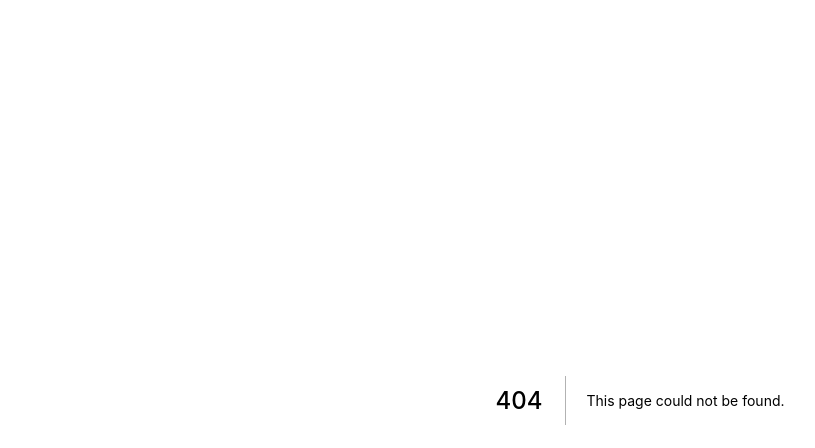
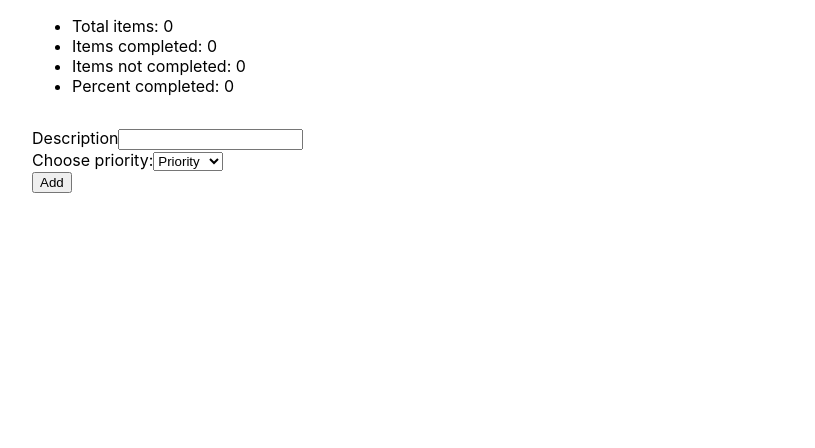
Before and after one commit to dovadi77/state-managment-tutorial, a Next.js app: page /todos in a window 1280 px wide. Before the commit this address had no page. Shown: the top 448 px of the page, without its empty margins (0-815 px from the left). Built offline with nearby package versions, Linux system fonts and the light colour scheme.

Commit message:
feat: add todos module

```diff
--- /dev/null
+++ b/component/TodoItem.js
@@ -0,0 +1,81 @@
+import { useRecoilState } from "recoil";
+
+export const TodoItem = ({ item, atom }) => {
+	const [todoList, setTodoList] = useRecoilState(atom);
+	const index = todoList.findIndex((listItem) => listItem === item);
+
+	const editItemText = ({ target: { value } }) => {
+		const newList = replaceItemAtIndex(todoList, index, {
+			...item,
+			text: value,
+		});
+
+		setTodoList(newList);
+	};
+
+	const toggleItemCompletion = () => {
+		const newList = replaceItemAtIndex(todoList, index, {
+			...item,
+			isComplete: !item.isComplete,
+		});
+
+		setTodoList(newList);
+	};
+
+	const changePriorityItem = ({ target: { value } }) => {
+		if (parseInt(value) !== 0) {
+			const newList = replaceItemAtIndex(todoList, index, {
+				...item,
+				priority: parseInt(value),
+			});
+
+			setTodoList(newList);
+		}
+	};
+
+	const deleteItem = () => {
+		const newList = removeItemAtIndex(todoList, index);
+
+		setTodoList(newList);
+	};
+
+	return (
+		<div>
+			<div>
+				<label>Description</label>
+				<input type="text" value={item.text} onChange={editItemText} />
+			</div>
+			<div>
+				<label>Completed</label>
+				<input
+					type="checkbox"
+					checked={item.isComplete}
+					onChange={toggleItemCompletion}
+				/>
+			</div>
+			<div>
+				<label>Choose priority:</label>
+				<select
+					id="priority"
+					onChange={changePriorityItem}
+					value={item.priority}
+				>
+					<option value="1">Low</option>
+					<option value="2">Medium</option>
+					<option value="3">High</option>
+				</select>
+			</div>
+			<div>
+				<button onClick={deleteItem}>X</button>
+			</div>
+		</div>
+	);
+};
+
+function replaceItemAtIndex(arr, index, newValue) {
+	return [...arr.slice(0, index), newValue, ...arr.slice(index + 1)];
+}
+
+function removeItemAtIndex(arr, index) {
+	return [...arr.slice(0, index), ...arr.slice(index + 1)];
+}
--- /dev/null
+++ b/component/TodoItemCreate.js
@@ -0,0 +1,58 @@
+import { useState } from "react";
+import { useSetRecoilState } from "recoil";
+
+export const TodoItemCreate = ({ atom }) => {
+	const [text, setText] = useState("");
+	const [priority, setPriority] = useState(0);
+	const setTodoList = useSetRecoilState(atom);
+
+	const addItem = () => {
+		if (priority === 0) {
+			return alert("Please choose the priority");
+		}
+		setTodoList((oldTodoList) => [
+			...oldTodoList,
+			{
+				id: getId(),
+				text: text,
+				isComplete: false,
+				priority: priority,
+			},
+		]);
+		setText("");
+		setPriority(0);
+	};
+
+	const onChangeDesc = ({ target: { value } }) => {
+		setText(value);
+	};
+
+	const onChangePrio = ({ target: { value } }) => {
+		setPriority(parseInt(value));
+	};
+
+	return (
+		<div style={{ margin: "2em 0" }}>
+			<div>
+				<label>Description</label>
+				<input type="text" value={text} onChange={onChangeDesc} />
+			</div>
+			<div>
+				<label>Choose priority:</label>
+				<select id="priority" onChange={onChangePrio} value={priority}>
+					<option value="0">Priority</option>
+					<option value="1">Low</option>
+					<option value="2">Medium</option>
+					<option value="3">High</option>
+				</select>
+			</div>
+			<div>
+				<button onClick={addItem}>Add</button>
+			</div>
+		</div>
+	);
+};
+
+function getId() {
+	return Math.floor(Math.random() * 100);
+}
--- /dev/null
+++ b/component/TodosStats.js
@@ -0,0 +1,20 @@
+import { useRecoilValue } from "recoil";
+import { todosStatSelector } from "../recoil/selectors/todosStatSelector";
+
+export const TodosStats = ({ atom }) => {
+	const { totalNum, totalCompletedNum, totalUncompletedNum, percentCompleted } =
+		useRecoilValue(todosStatSelector(atom));
+
+	const formattedPercentCompleted = Math.round(percentCompleted);
+
+	return (
+		<div>
+			<ul>
+				<li>Total items: {totalNum}</li>
+				<li>Items completed: {totalCompletedNum}</li>
+				<li>Items not completed: {totalUncompletedNum}</li>
+				<li>Percent completed: {formattedPercentCompleted}</li>
+			</ul>
+		</div>
+	);
+};
--- /dev/null
+++ b/pages/todos.js
@@ -0,0 +1,25 @@
+import { useRecoilValue } from "recoil";
+import { todosState } from "../recoil/atoms/todosState";
+import { TodoItemCreate } from "../component/TodoItemCreate";
+import { TodoItem } from "../component/todoItem";
+import { TodosStats } from "../component/TodosStats";
+import { todosSelector } from "../recoil/selectors/todosSelector";
+import styles from "../styles/Home.module.css";
+
+const Todos = () => {
+	const todoList = useRecoilValue(todosSelector(todosState));
+
+	return (
+		<div className={styles.container}>
+			<TodosStats atom={todosState} />
+			{/* <TodoListFilters /> */}
+			<TodoItemCreate atom={todosState} />
+
+			{todoList.map((todoItem) => (
+				<TodoItem key={todoItem.id} item={todoItem} atom={todosState} />
+			))}
+		</div>
+	);
+};
+
+export default Todos;
--- /dev/null
+++ b/recoil/atoms/todosState.js
@@ -0,0 +1,6 @@
+import { atom } from "recoil";
+
+export const todosState = atom({
+	key: `${Math.floor(Math.random() * 10000)}-TodosState`,
+	default: [],
+});
--- /dev/null
+++ b/recoil/selectors/todosSelector.js
@@ -0,0 +1,20 @@
+import { selector } from "recoil";
+
+const sortTodos = (todos) => {
+	const todoList = [...todos];
+	if (todos.length > 0) {
+		return todoList.sort((a, b) =>
+			a.priority > b.priority ? 1 : b.priority > a.priority ? -1 : 0
+		);
+	}
+	return todoList;
+};
+
+export const todosSelector = (atom) =>
+	selector({
+		key: `${Math.floor(Math.random() * 10000)}-TodosSelector`,
+		get: ({ get }) => {
+			const todos = get(atom);
+			return sortTodos(todos);
+		},
+	});
--- /dev/null
+++ b/recoil/selectors/todosStatSelector.js
@@ -0,0 +1,23 @@
+import { selector } from "recoil";
+
+export const todosStatSelector = (atom) =>
+	selector({
+		key: `${Math.floor(Math.random() * 10000)}-TodosStatSelector`,
+		get: ({ get }) => {
+			const todoList = get(atom);
+			const totalNum = todoList.length;
+			const totalCompletedNum = todoList.filter(
+				(item) => item.isComplete
+			).length;
+			const totalUncompletedNum = totalNum - totalCompletedNum;
+			const percentCompleted =
+				totalNum === 0 ? 0 : (totalCompletedNum / totalNum) * 100;
+
+			return {
+				totalNum,
+				totalCompletedNum,
+				totalUncompletedNum,
+				percentCompleted,
+			};
+		},
+	});
```
Also changed, not shown: pages/index.js (+6 -4 lines).
